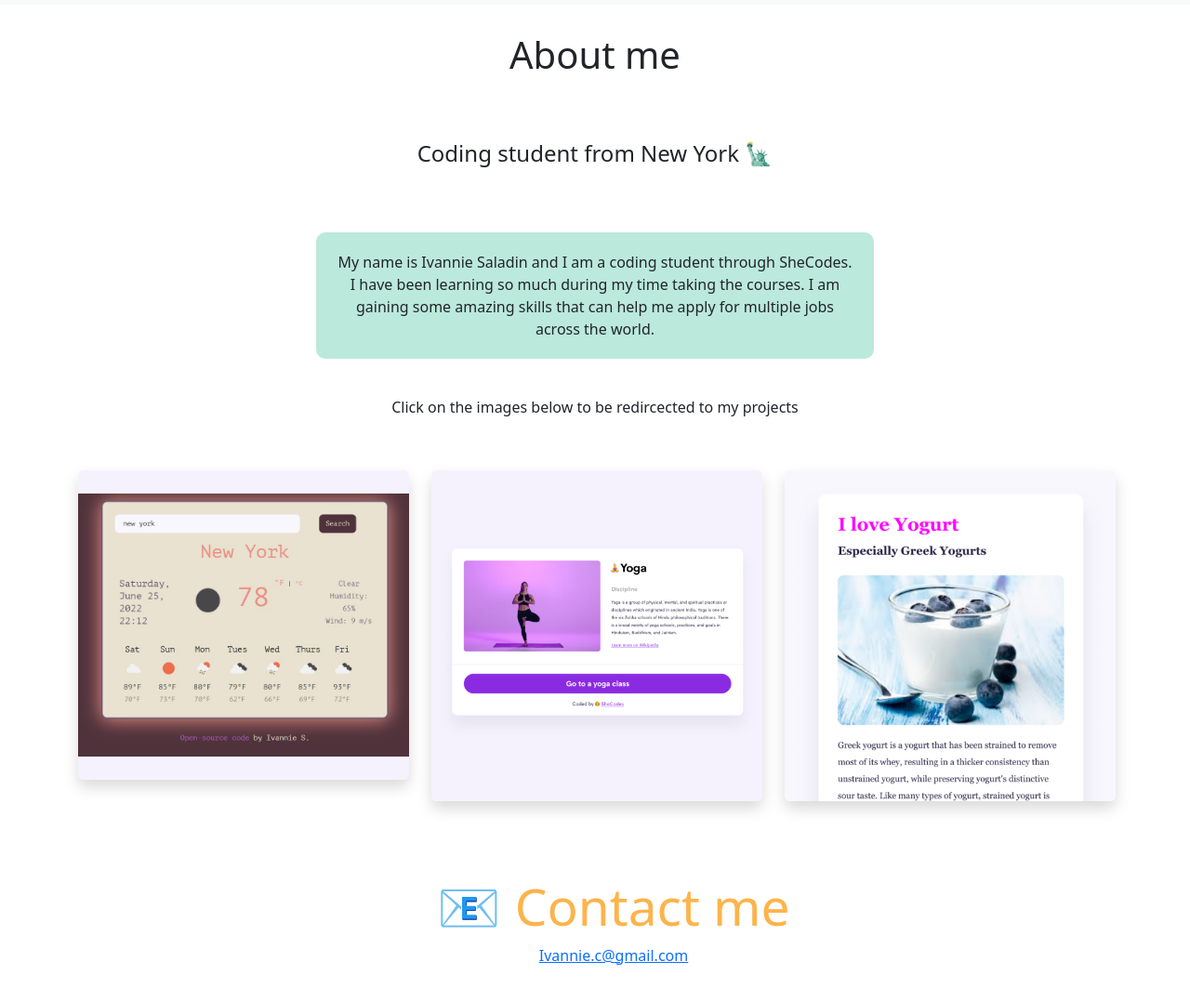
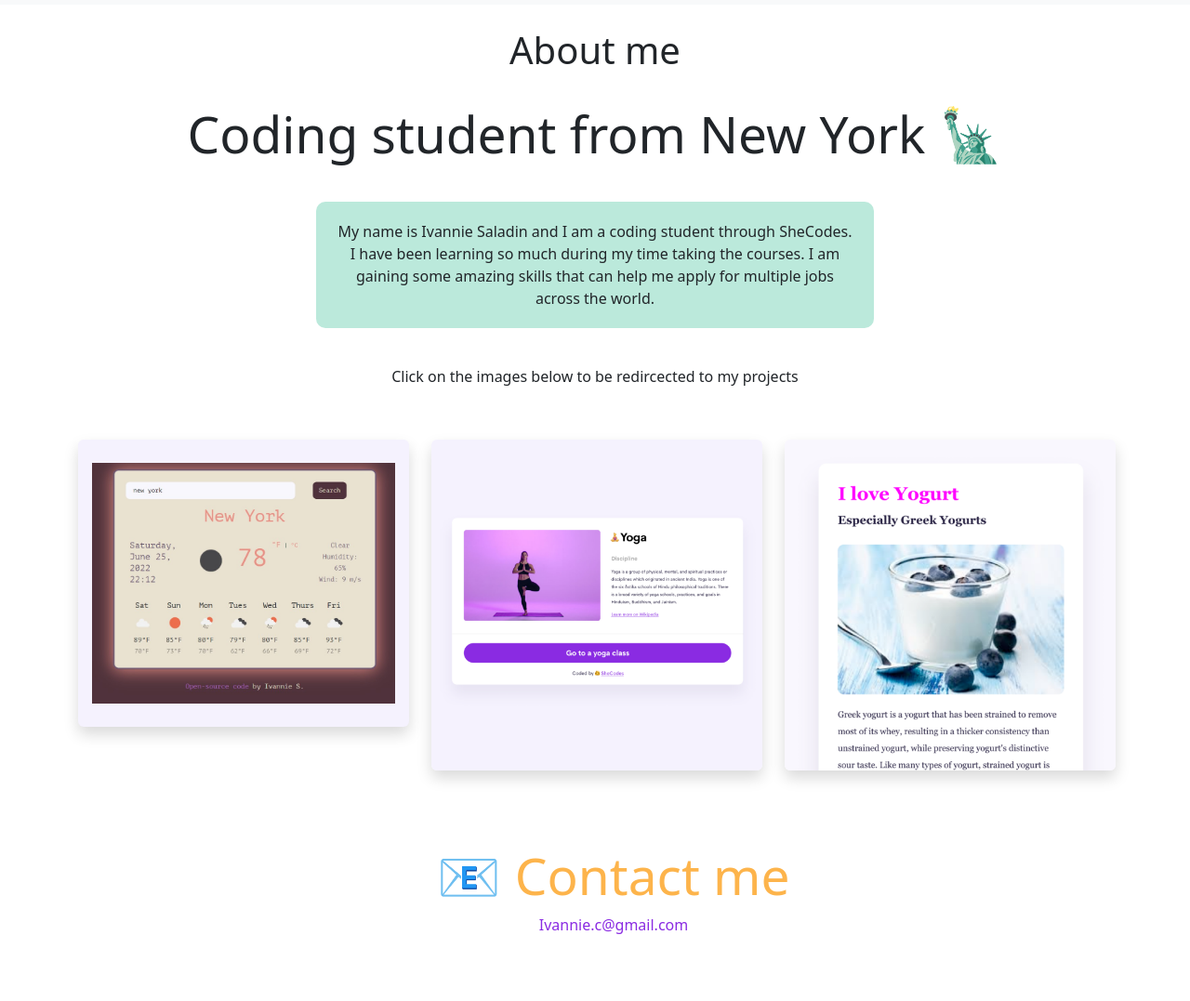
Before and after one commit to ivanniesala/About-me-projects-v1, a plain HTML site: page about.html in a window 1280 px wide. Shown: the part 51-1128 px from the top of the page at 93% size. After the commit the page ends 1098 px from the top, so only its background shows below. Drawn offline with nearby package versions, Linux system fonts and the light colour scheme.

Commit message:
adjusted sizing per resolution

```diff
--- a/about.html
+++ b/about.html
@@ -13,7 +13,7 @@
       <script src="https://cdn.jsdelivr.net/npm/bootstrap@5.2.0-beta1/dist/js/bootstrap.bundle.min.js" integrity="sha384-pprn3073KE6tl6bjs2QrFaJGz5/SUsLqktiwsUTF55Jfv3qYSDhgCecCxMW52nD2" crossorigin="anonymous"></script>
       <nav class="navbar sticky-top navbar-expand-lg bg-light">
           <div class="container-fluid">
-            <a class="navbar-brand" href="https://www.linkedin.com/in/ivannie-saladin-736b50132/" target="_blank">Ivannie Saladin</a>
+            <a class="navbar-brand" href="https://www.linkedin.com/in/ivannie-saladin-736b50132/" title="Ivannie's LinkedIn" target="_blank">Ivannie Saladin</a>
             <button class="navbar-toggler" type="button" data-bs-toggle="collapse" data-bs-target="#navbarNav" aria-controls="navbarNav" aria-expanded="false" aria-label="Toggle navigation">
               <span class="navbar-toggler-icon"></span>
             </button>
@@ -36,9 +36,9 @@
     <h1>
       About me
     </h1>
-    <h4>
+    <h2>
       Coding student from New York 🗽
-    </h4>
+    </h2>
     <div class="about-paragraphs">
       <p>
         My name is Ivannie Saladin and I am a coding student through SheCodes.
@@ -68,7 +68,7 @@
         </div>
       <div id="contact">
         <h2>📧 Contact me</h2>
-        <a href="mailto:ivannie.c@gmail.com" title="Email me" class="email-link">
+        <a href="mailto:ivannie.c@gmail.com" title="Email me" class="links">
           Ivannie.c@gmail.com
         </a>
       </div>
--- a/src/styles.css
+++ b/src/styles.css
@@ -15,15 +15,20 @@ body {
   text-align: var(--text-align);
   margin: 0 auto;
 }
+
+@media (max-width: 430px) {
+  body {
+    padding: 25px;
+  }
+}
+
 h1 {
-  padding: 30px;
+  padding: 25px 10px;
 }
 h2 {
   font-size: 55px;
 }
-h4 {
-  padding: 30px;
-}
+
 .status {
   font-size: 25px;
 }
@@ -84,8 +89,9 @@ h4 {
   margin: 40px 2px;
 }
 .weather-img {
-  padding: 25px 0px;
+  padding: 25px 15px;
   background: #f5f2fe;
+  margin: 40px 2px;
 }
 
 .project-details {
```
Also changed, not shown: index.html (+4 -4 lines).
